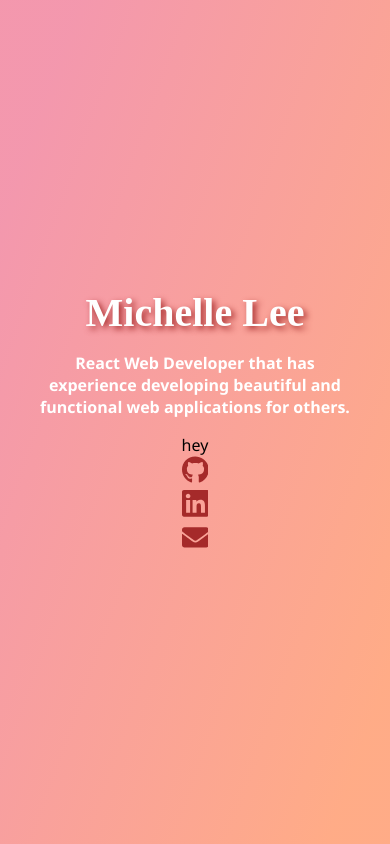
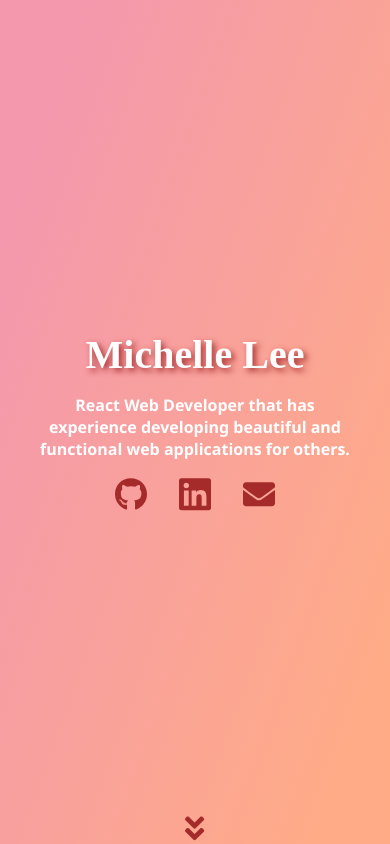
Before and after one commit to michulee/michulee.github.io, a React (Create React App) app: page / in a window 390 px wide. Built offline with nearby package versions, Linux system fonts and the light colour scheme.

Commit message:
mobile-heroBanner

```diff
--- a/src/components/HeroBanner.js
+++ b/src/components/HeroBanner.js
@@ -3,6 +3,7 @@ import {ReactComponent as Github} from '../assets/github-brands.svg';
 import {ReactComponent as Mail} from '../assets/envelope-solid.svg';
 import {ReactComponent as Globe} from '../assets/globe-solid.svg';
 import {ReactComponent as Linkedin} from '../assets/linkedin-brands.svg';
+import {ReactComponent as DownArrow} from '../assets/angle-double-down-solid.svg';
 // import Flexbox from 'react-svg-flexbox';
 import clsx from 'clsx';
 
@@ -15,15 +16,12 @@ function HeroBanner() {
           React Web Developer that has experience developing beautiful and
           functional web applications for others.
         </p>
-        <div className={clsx('socials')}>
-          {/* can't use flexbox, must be display: block */}
-          hey
-          {/* <Flexbox> */}
-            <Github />
-            <Linkedin />
-            <Mail />
-          {/* </Flexbox> */}
+        <div className={clsx('row socials')}>
+          <Github />
+          <Linkedin />
+          <Mail />
         </div>
+        <DownArrow className={clsx('downIcon')}/>
       </div>
     </div>
   );
--- a/src/index.css
+++ b/src/index.css
@@ -38,3 +38,8 @@ ul a {
 a {
   text-decoration: none;
 }
+
+img {
+  width: 100%;
+  height: 100%;
+}
--- a/src/styles.css
+++ b/src/styles.css
@@ -56,11 +56,17 @@
 }
 
 .socials {
-  /* float: left; */
-
 }
 
-.socials svg {
-  /* display: block !important; */
+svg {
   color: var(--color-primary);
+  padding: 0 1em;
+  /* must specify width, or it will be collapsed */
+  width: 2rem;
 }
+
+.downIcon {
+  position: absolute;
+  bottom: 0;
+  width: 1.2rem;
+}
```
Also changed, not shown: src/assets/angle-double-down-solid.svg (added).
